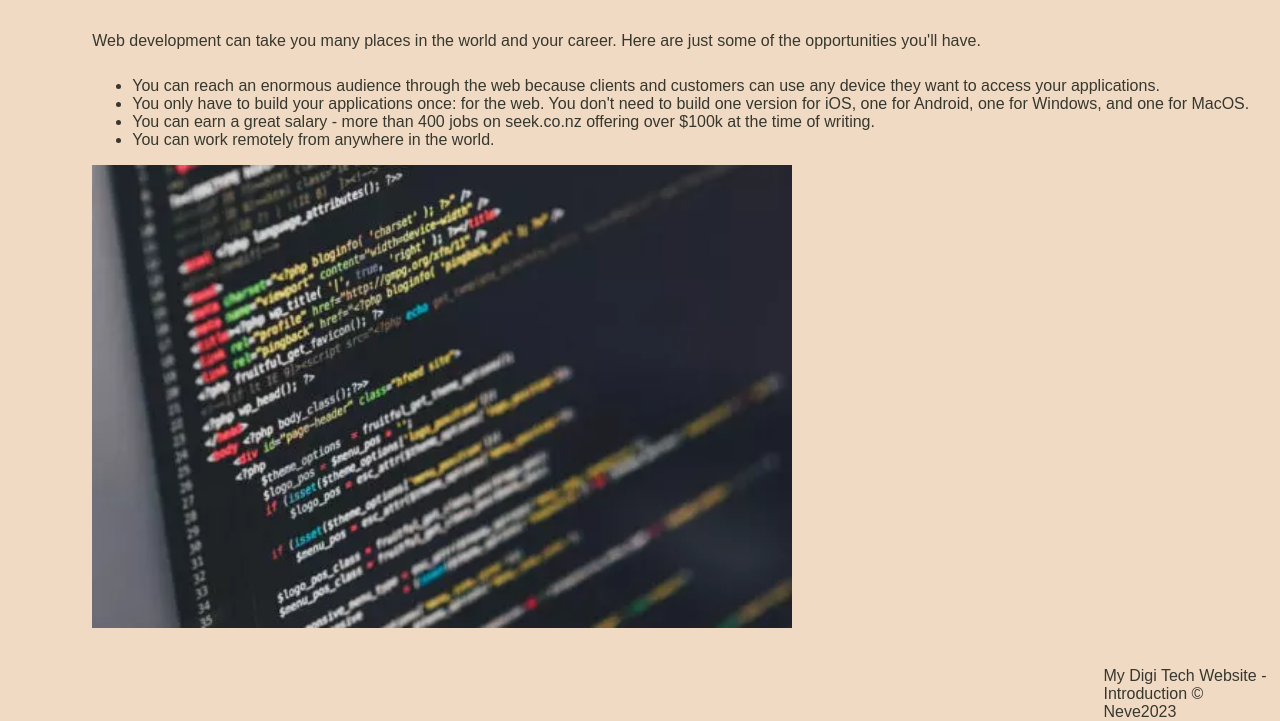
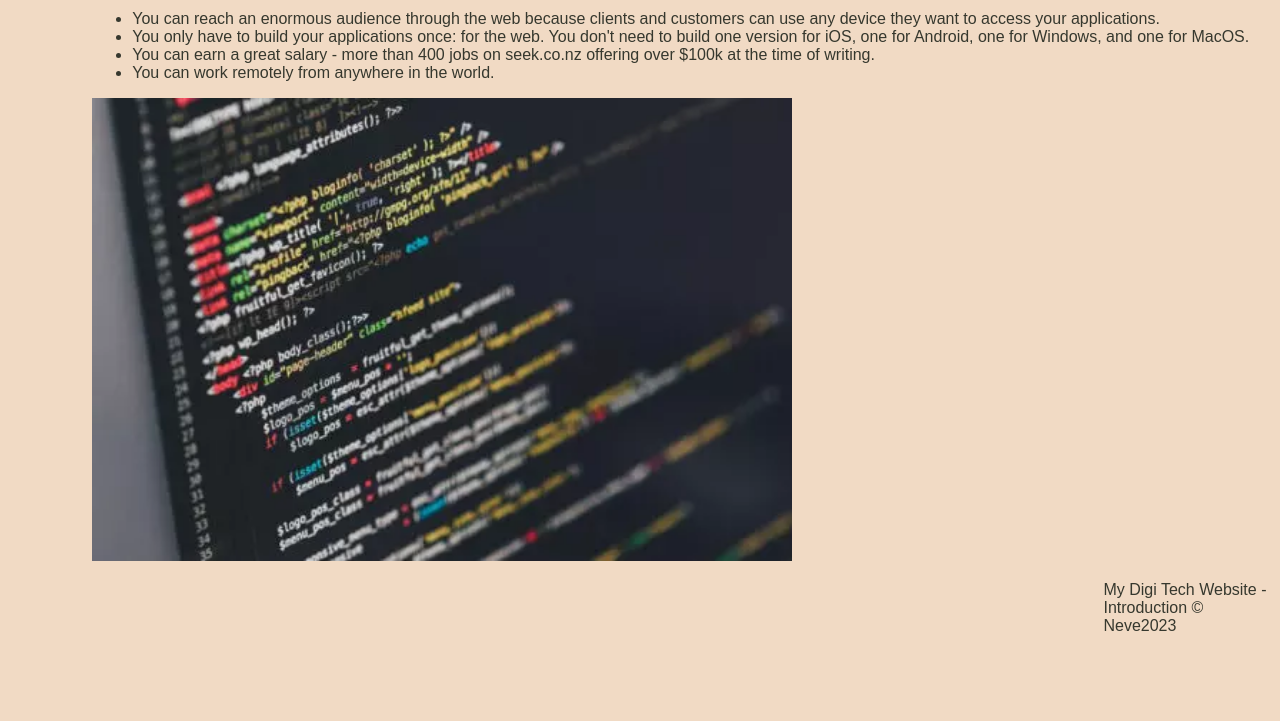
Before and after one commit to craighead-diocesan-school/why-web-dev-Neve-Is-Cool, a plain HTML site: page opportunities.html in a window 1280 px wide. Shown: the part 203-924 px from the top of the page. After the commit the page ends 856 px from the top, so only its background shows below. Drawn offline with Linux system fonts and the light colour scheme; a web font is replaced by a local one.

Commit message:
margins corrected

```diff
--- a/opportunities.html
+++ b/opportunities.html
@@ -79,7 +79,7 @@
         display: grid;
         grid:
           " .    h    .  " 6em
-          " .    n    .  " 6em
+          " .    n    .  " 3em
           " .    m    m  " auto
           " .    .    f  " 5em
           / 1fr 12fr 2fr;
@@ -88,7 +88,6 @@
 
       p {
         color: #36382e;
-        margin-top: 35px;
       }
 
       ul {
```
Also changed, not shown: index.html (+1 -1 lines), other-careers.html (+1 -2 lines).
